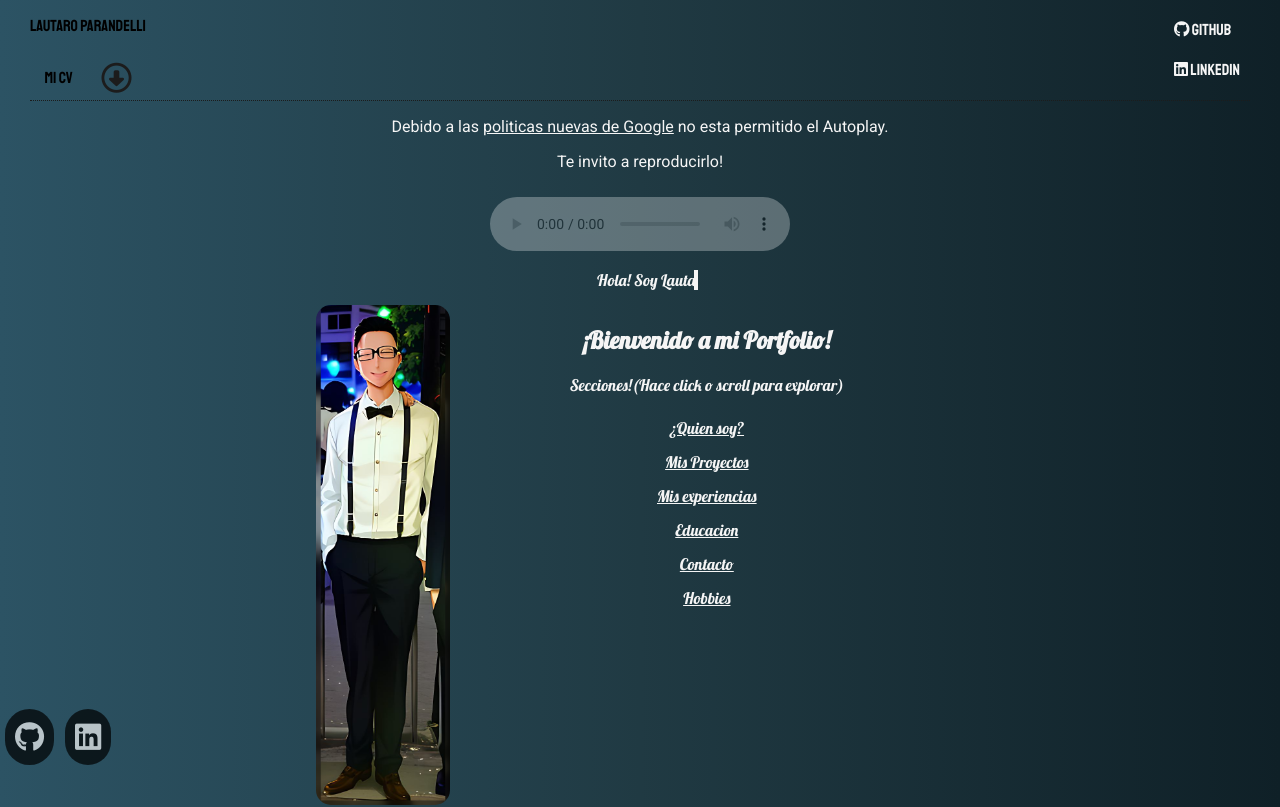
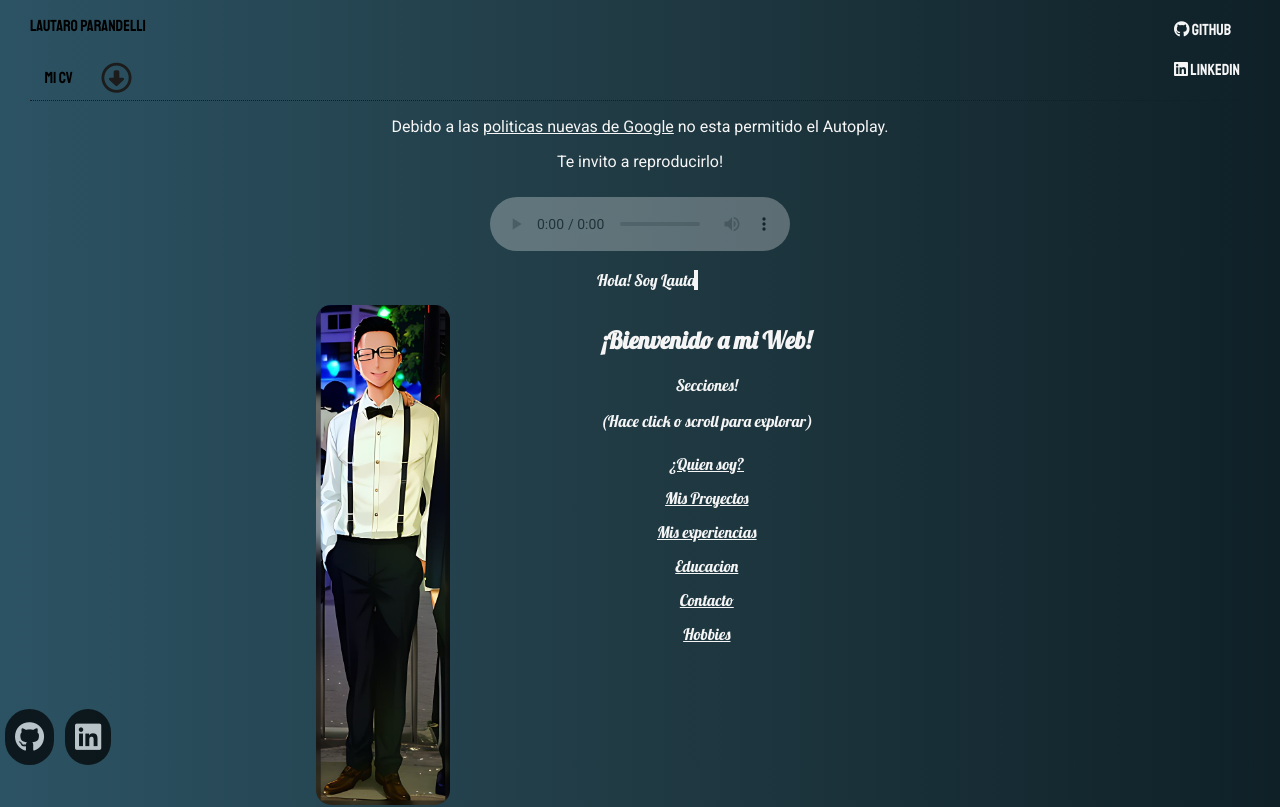
Before and after one commit to LautaroSP/PortFolio, a React (Create React App) app: page / in a window 1280 px wide. Shown: the top 807 px of the page. Built offline with nearby package versions, Linux system fonts and the light colour scheme.

Commit message:
pequeños cambios

```diff
--- a/src/components/Info.js
+++ b/src/components/Info.js
@@ -4,8 +4,9 @@ export default function Info(){
     return(
         <div>
             <div className='CardInfo'>
-                <h3>Tecnologias usadas en este Portfolio!</h3>
+                <h3>Tecnologias usadas en esta Web!</h3>
                 <p>Hecho 100% en React, utilizando librerias como : React-Player , aos y react-scroll (animaciones de scroll) , SweetAlert2 y EmailJS</p>
+                <p>Podes visitar el codigo en este repo de <a href="https://github.com/LautaroSP/PortFolio/tree/main">GitHub <i className="fa-brands fa-github"></i></a></p>
             </div>
         </div>
     )
--- a/src/components/MainContent.js
+++ b/src/components/MainContent.js
@@ -15,8 +15,9 @@ export default function MainContent() {
             <img src={Profile} alt="ProfileFoto"/>
             <div className="subMain">
 
-                <h2>¡Bienvenido a mi Portfolio!</h2>
-                <p>Secciones!(Hace click o scroll para explorar)</p>
+                <h2>¡Bienvenido a mi Web!</h2>
+                <p>Secciones!</p>
+                <p>(Hace click o scroll para explorar)</p>
                 <ul>
                     <Link  to="about" spy={true} smooth={true} offset={0} duration={500}>¿Quien soy?</Link>
                     <Link  to="proyects" spy={true} smooth={true} offset={-600} duration={500}>Mis Proyectos</Link>
```
